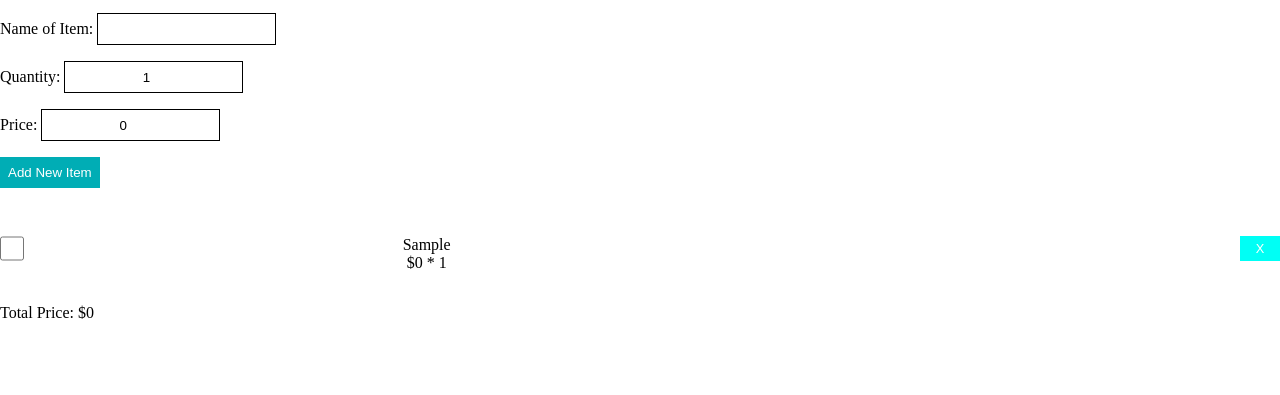
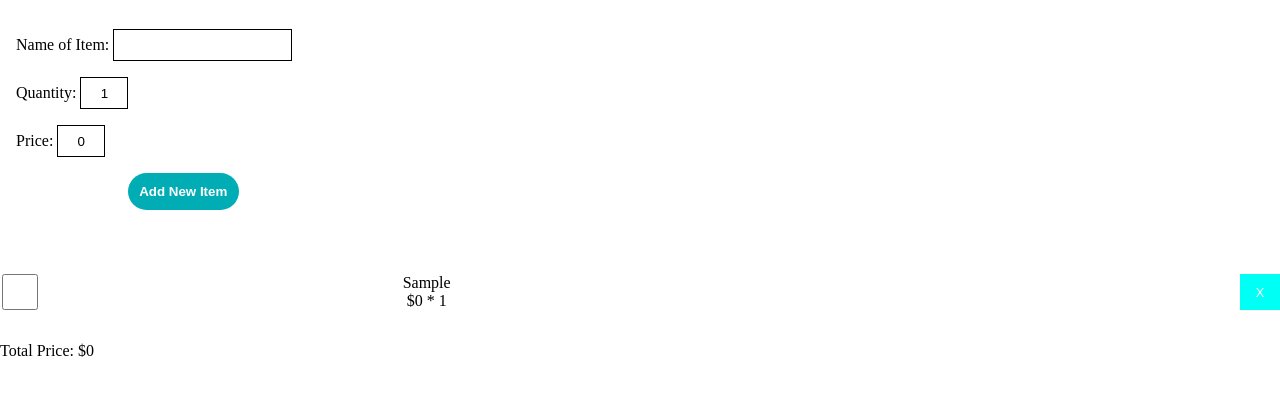
Before and after one commit to teamNewDev/aar-shopping-app, a plain HTML site: page index.html in a window 1280 px wide. Both pictures are taken after typing "Sample" into the empty fields and a click on the button "Add New Item". Shown: the part 51-446 px from the top of the page. Drawn offline with Linux system fonts and the light colour scheme.

Commit message:
update repo

```diff
--- a/css/style.css
+++ b/css/style.css
@@ -7,6 +7,9 @@
 body {
   background: #fff;
   font-family: font-family: 'Spartan', sans-serif;;
+}
+.container {
+  padding: 1rem;
 }
 nav {
   background: #00adb5;
@@ -25,15 +28,25 @@ nav {
   text-align: center;
   border: 1px solid black;
 }
-/* #quantityInput, #priceInput {
-    width: 1rem;
-} */
+#quantityInput, #priceInput {
+    width: 3rem;
+}
+input::-webkit-outer-spin-button,
+input::-webkit-inner-spin-button {
+    -webkit-appearance: none;
+    margin: 0;
+}
 #addItemsButton {
   border: unset;
   background: #00adb5;
   color: #fff;
-  padding: 0.5rem;
+  padding: 0.7rem;
+  font-weight: bold;
+  border-radius: 20px;
+  cursor: pointer;
+  margin-left: 7rem;
 }
+
 #itemsDiv {
   margin-top: 3rem;
   margin-bottom: 2rem;
@@ -41,12 +54,12 @@ nav {
 .item {
   display: grid;
   grid-template-columns: 1fr 2fr 3fr;
-  background: lemon;
+  background: rgb(255, 255, 255);
   margin-bottom: 0.5rem;
 }
 .checkbox {
-  height: 70%;
-  width: 1.5rem;
+  height: 100%;
+  width: 2.5rem;
   background: #00fff5;
 }
 .itemInfo {
@@ -59,7 +72,7 @@ nav {
   color: white;
   font-size: 0.8rem;
   width: 2.5rem;
-  height: 70%;
+  height: 100%;
 }
 .deleteBtn:active {
   margin-top: 3px;
--- a/index.html
+++ b/index.html
@@ -20,10 +20,12 @@
       </script>
   </head>
   <body>
+    <nav>
+      <h1>My Shopping List</h1>
+    </nav>
+
     <div class="container">
-      <nav>
-        <h1>My Shopping List</h1>
-      </nav>
+
       <form id="itemForm">
         <label>
           Name of Item:
--- a/main/script.js
+++ b/main/script.js
@@ -5,6 +5,7 @@ console.log("good");
 const itemForm = document.getElementById("itemForm");
 const itemsDiv = document.getElementById("itemsDiv");
 const totalPrice = document.getElementById("totalPrice");
+const clearAllItemButton = document.getElementById("clearAllItemButton");
 
 const populateItemsDiv = async () => {
   const allItems = await db.items.reverse().toArray();
```
